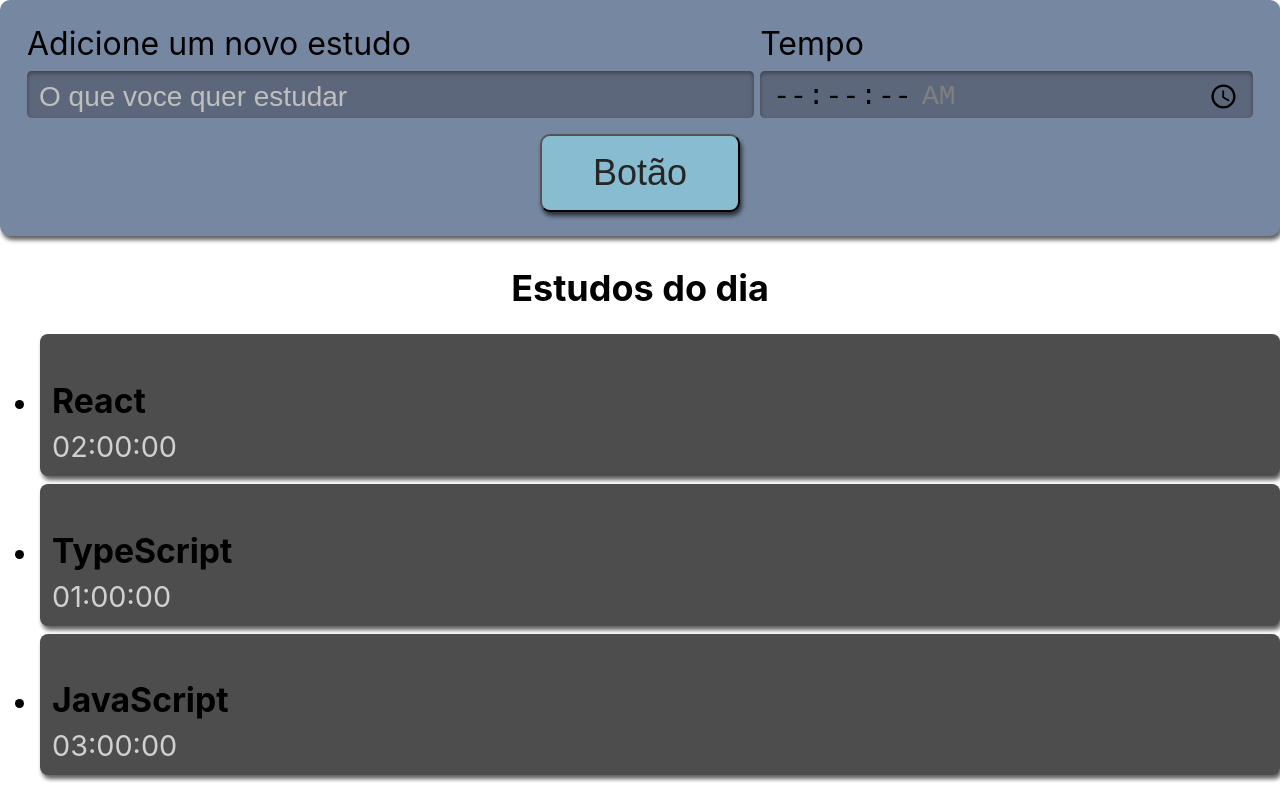
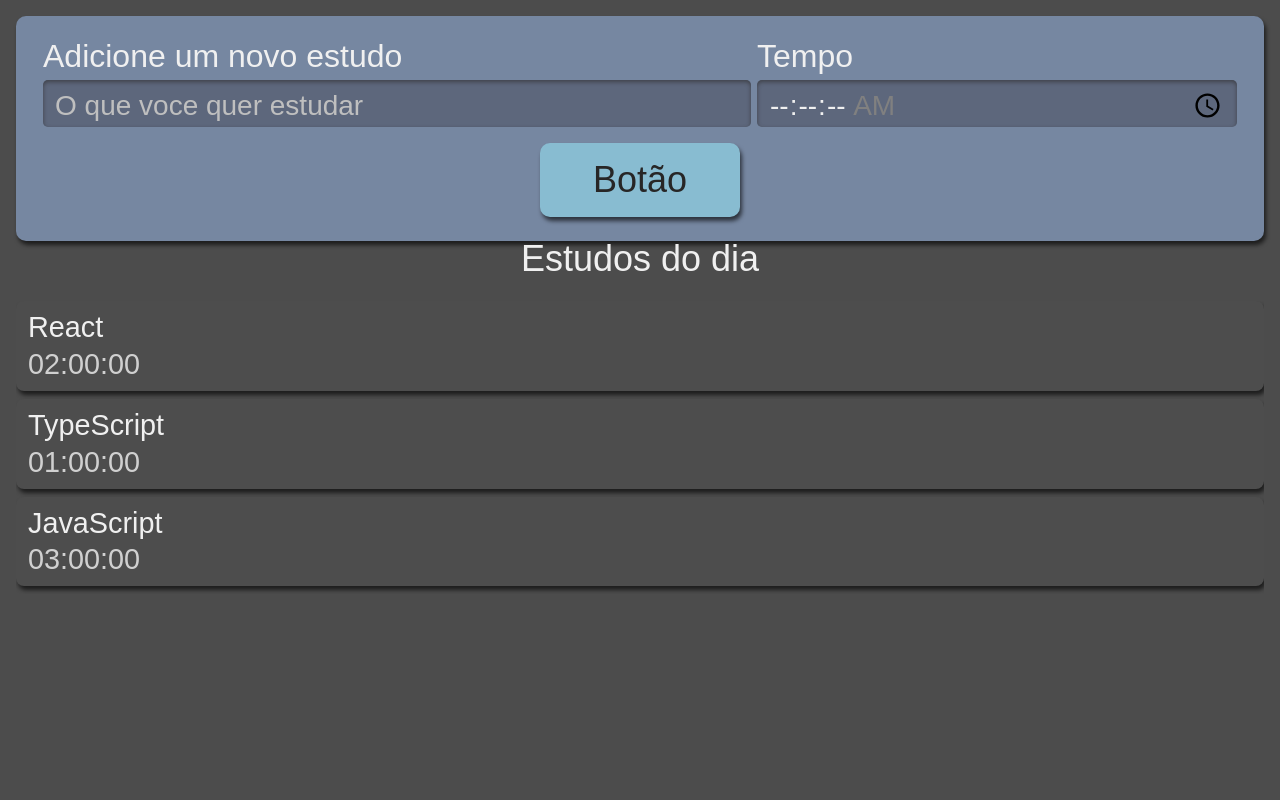
Before and after one commit to jgabfalcao/TaskBoard, a React (Create React App) app: page / in a window 1280 px wide. Built offline with nearby package versions, Linux system fonts and the light colour scheme.

Commit message:
New resets

```diff
--- a/src/index.css
+++ b/src/index.css
@@ -11,3 +11,99 @@
   font-family: source-code-pro, Menlo, Monaco, Consolas, 'Courier New',
     monospace;
 }
+
+html, body, div, span, applet, object, iframe,
+h1, h2, h3, h4, h5, h6, p, blockquote, pre,
+a, abbr, acronym, address, big, cite, code,
+del, dfn, em, img, ins, kbd, q, s, samp,
+small, strike, strong, sub, sup, tt, var,
+b, u, i, center,
+dl, dt, dd, ol, ul, li,
+fieldset, form, label, legend,
+table, caption, tbody, tfoot, thead, tr, th, td,
+article, aside, canvas, details, embed,
+figure, figcaption, footer, header, hgroup,
+menu, nav, output, ruby, section, summary,
+time, mark, audio, video {
+	margin: 0;
+	padding: 0;
+	border: 0;
+	font-size: 100%;
+	font: inherit;
+	vertical-align: baseline;
+}
+/* HTML5 display-role reset for older browsers */
+article, aside, details, figcaption, figure,
+footer, header, hgroup, menu, nav, section {
+	display: block;
+}
+body {
+	line-height: 1;
+}
+ol, ul {
+	list-style: none;
+}
+blockquote, q {
+	quotes: none;
+}
+blockquote:before, blockquote:after,
+q:before, q:after {
+	content: '';
+	content: none;
+}
+table {
+	border-collapse: collapse;
+	border-spacing: 0;
+}
+
+
+input {
+	font-family: inherit;
+ 	font-size: inherit;
+	font-weight: inherit;
+	color: inherit;
+}
+
+button {
+	border: unset;
+	background-color: unset;
+	font-family: inherit;
+	font-size: inherit;
+	font-weight: inherit;
+	color: inherit;
+}
+
+@import url('https://fonts.googleapis.com/css2?family=Manjari&display=swap');
+
+body {
+	display: flex;
+	justify-content: center;
+	font-family: 'Manjari', sans-serif;
+	color: #F0F0F0;
+	background-color: #4C4C4C;
+	height: 100%;
+	width: 100%;
+	padding: 16px;
+	box-sizing: border-box;
+}
+
+#root {
+	width: 100%;
+}
+
+::-webkit-scrollbar {
+	width: 8px;
+}
+
+::-webkit-scrollbar-track {
+	background: unset;
+}
+
+::-webkit-scrollbar-thumb {
+	border-radius: 4px;
+	background: #888;
+}
+
+::-webkit-scrollbar-thumb:hover {
+	background: #555;
+}
```
